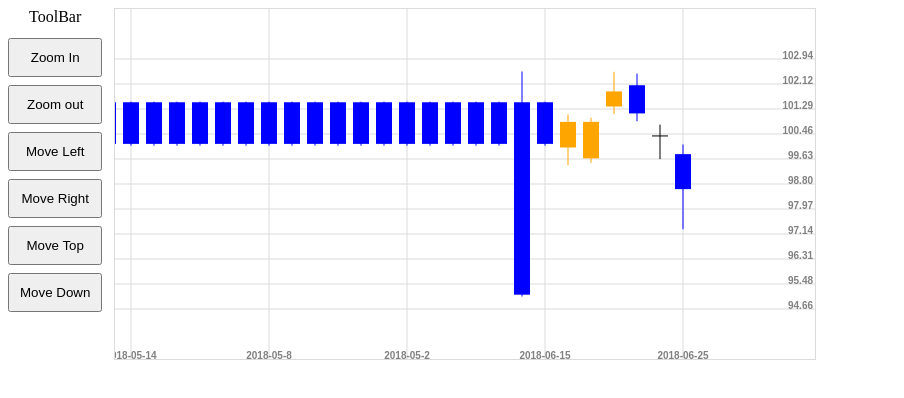
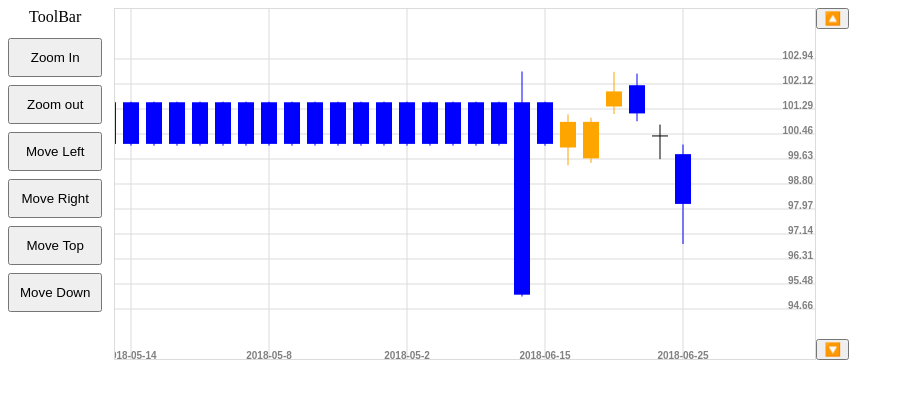
Before and after one commit to curt6815463/candlestick-sample, a React (Create React App) app: page / in a window 1280 px wide. Shown: the top 398 px of the page, without its empty margins (0-904 px from the left). Built offline with nearby package versions, Linux system fonts and the light colour scheme.

Commit message:
add set scaleRatio function

```diff
--- a/src/App.js
+++ b/src/App.js
@@ -9,6 +9,7 @@ const maxRatio = 1.25;
 
 function App() {
   const [zoomRatio, setZoomRatio] = useState(1);
+  const [scaleRatio, setScaleRatio] = useState(1);
   const [translateX, setTranslateX] = useState(0);
   const [translateY, setTranslateY] = useState(0);
 
@@ -26,6 +27,10 @@ function App() {
 
   const handleTranslateY = (delta) => {
     setTranslateY(translateY + delta);
+  };
+
+  const handleScaleRatio = (delta) => {
+    setScaleRatio(Math.max(scaleRatio + delta, 0.1));
   };
 
   return (
@@ -53,6 +58,7 @@ function App() {
       </ToolBar>
       <CandlesticksChartWrapper>
         <CandlesticksChart
+          scaleRatio={scaleRatio}
           translateX={translateX}
           translateY={translateY}
           bullColor={"orange"}
@@ -63,6 +69,10 @@ function App() {
           width={"700"}
           height={"350"}
         ></CandlesticksChart>
+        <ScaleRatioWrapper>
+          <button onClick={() => handleScaleRatio(0.1)}>🔼</button>
+          <button onClick={() => handleScaleRatio(-0.1)}>🔽</button>
+        </ScaleRatioWrapper>
       </CandlesticksChartWrapper>
     </Wrapper>
   );
@@ -85,11 +95,18 @@ const ButtonWrapper = styled.div`
   button {
     width: 100%;
     padding: 10px;
-    margin-bottom: 8px;
   }
+  margin-bottom: 8px;
+`;
+
+const ScaleRatioWrapper = styled.div`
+  display: flex;
+  flex-direction: column;
+  justify-content: space-between;
 `;
 
 const CandlesticksChartWrapper = styled.div`
+  display: flex;
   flex: 1;
   canvas {
     border: 1px solid #dbdbdb;
--- a/src/components/CandlesticksChart.js
+++ b/src/components/CandlesticksChart.js
@@ -11,6 +11,7 @@ const CandlesticksChart = ({
   height,
   translateX,
   translateY,
+  scaleRatio,
 }) => {
   const canvasRef = useRef("");
   const candlesticksRef = useRef("");
@@ -25,6 +26,7 @@ const CandlesticksChart = ({
       bearColor,
       translateX,
       translateY,
+      scaleRatio,
     });
   }, [
     data,
@@ -34,6 +36,7 @@ const CandlesticksChart = ({
     bearColor,
     translateX,
     translateY,
+    scaleRatio,
   ]);
 
   useEffect(() => {
@@ -52,6 +55,7 @@ const CandlesticksChart = ({
       bearColor,
       translateX,
       translateY,
+      scaleRatio,
     });
     candlesticksRef.current.draw();
   }, [
@@ -64,6 +68,7 @@ const CandlesticksChart = ({
     height,
     translateX,
     translateY,
+    scaleRatio,
   ]);
 
   return <canvas ref={canvasRef}></canvas>;
--- a/src/utils/Candlesticks/index.js
+++ b/src/utils/Candlesticks/index.js
@@ -20,6 +20,8 @@ class Candlesticks {
     this.zoomRatio = options.zoomRatio || 1;
     this.candleDefaultWidth = 16;
     this.candleDefaultXGap = 7;
+    this.scaleRatio = options.scaleRatio || 1;
+
     this.translateX = options.translateX || 0;
     this.translateY = options.translateY || 0;
     this.totalYAxisInterval = options.totalYAxisInterval;
@@ -48,6 +50,7 @@ class Candlesticks {
     bearColor,
     translateX,
     translateY,
+    scaleRatio,
   }) {
     this.timeSeries = data;
     this.properties = Object.entries(this.timeSeries).map(
@@ -64,6 +67,7 @@ class Candlesticks {
     this.bearColor = bearColor;
     this.translateX = translateX;
     this.translateY = translateY;
+    this.scaleRatio = scaleRatio;
     this.draw();
   }
 
@@ -146,10 +150,11 @@ class Candlesticks {
     const gridMax = max + scale / 2;
     const gridMin = gridMax - scale * totalYAxisInterval;
 
+    const gridScaleDelta = (gridMax - gridMin) * (1 - this.scaleRatio);
     const drawInfo = {
-      scale,
-      gridMax,
-      gridMin,
+      scale: scale * this.scaleRatio,
+      gridMax: gridMax - gridScaleDelta / 2,
+      gridMin: gridMin + gridScaleDelta / 2,
       totalYAxisInterval,
       canvasActualHeight,
       canvasActualWidth,
--- a/src/utils/Candlesticks/sampleData.js
+++ b/src/utils/Candlesticks/sampleData.js
@@ -2,8 +2,8 @@ let data = {
   "2018-06-25": {
     open: "99.7900",
     high: "100.1100",
-    low: "97.3000",
-    close: "98.6300",
+    low: "96.8100",
+    close: "98.1400",
     volume: "35433333",
   },
   "2018-06-22": {
```
